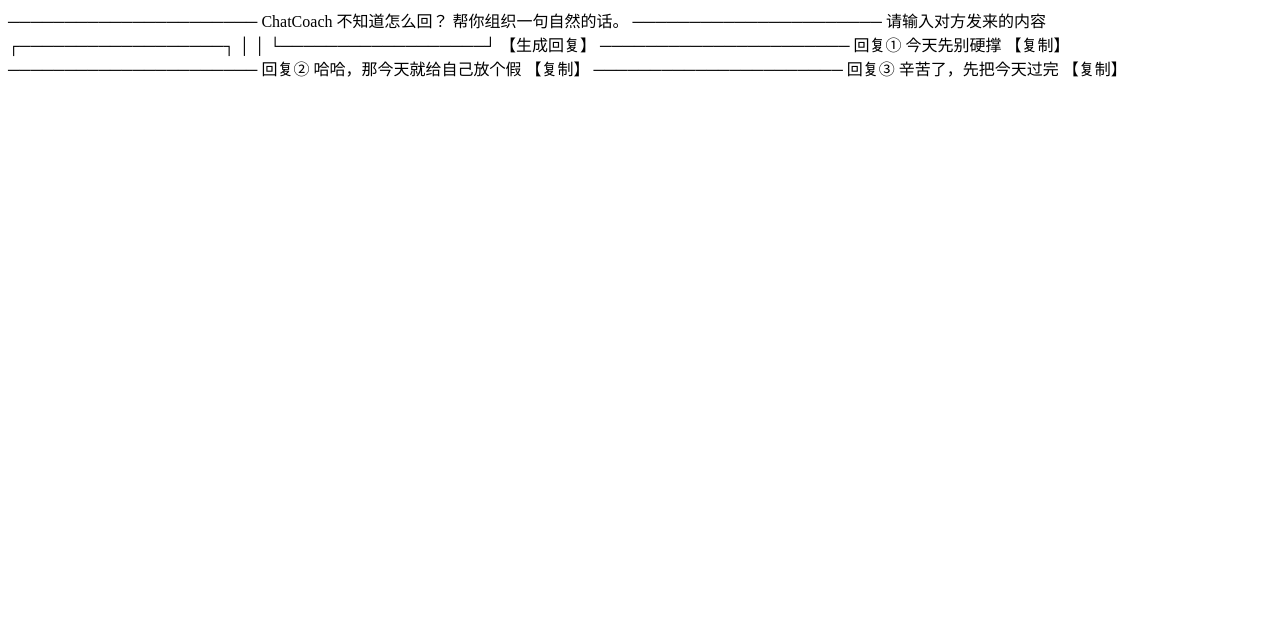
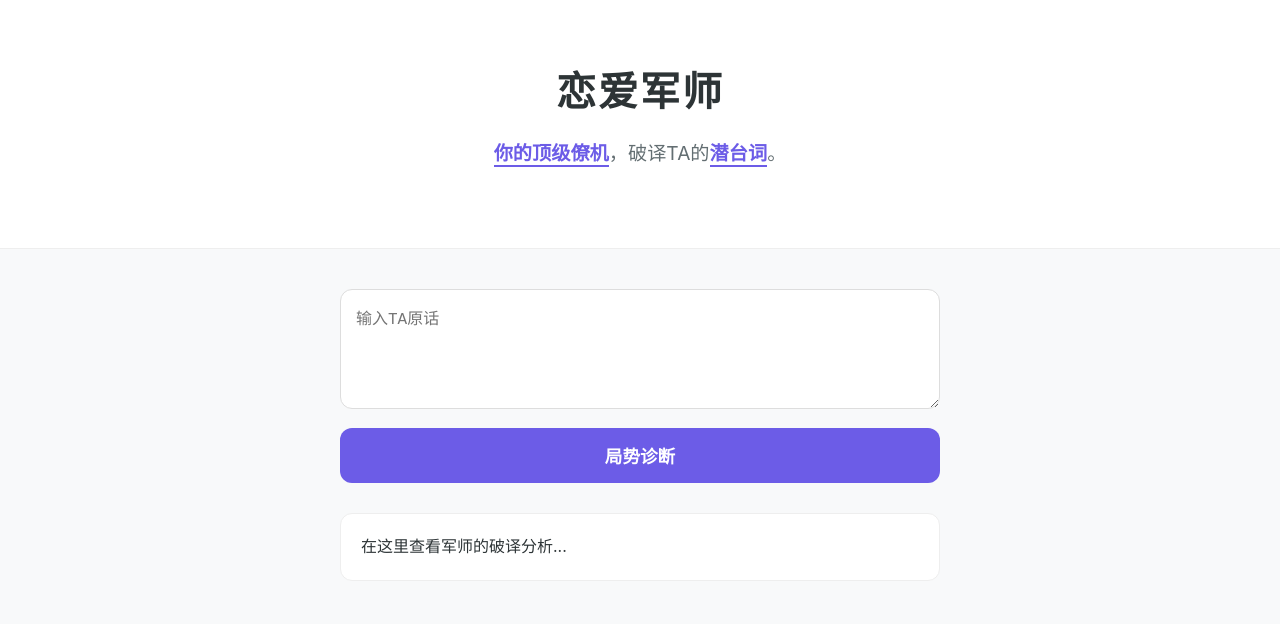
Before and after one commit to xx6447204-create/love-coach, a plain HTML site: page index.html in a window 1280 px wide. Drawn offline with Linux system fonts and the light colour scheme.

Commit message:
更新前端 index.html 布局

```diff
--- a/index.html
+++ b/index.html
@@ -1,37 +1,113 @@
-──────────────────────
+<!DOCTYPE html>
+<html lang="zh-CN">
+<head>
+    <meta charset="UTF-8">
+    <meta name="viewport" content="width=device-width, initial-scale=1.0">
+    <title>恋爱军师</title>
+    <style>
+        body {
+            font-family: -apple-system, BlinkMacSystemFont, "Segoe UI", Roboto, sans-serif;
+            background: #f8f9fa;
+            margin: 0;
+            padding: 0;
+        }
+        .hero-section {
+            text-align: center;
+            padding: 60px 20px;
+            background-color: #ffffff;
+            border-bottom: 1px solid #eee;
+        }
+        .brand-title {
+            font-size: 2.5rem;
+            color: #2D3436;
+            margin: 0;
+            letter-spacing: 2px;
+        }
+        .slogan {
+            font-size: 1.2rem;
+            color: #636E72;
+            margin-top: 20px;
+            line-height: 1.6;
+        }
+        .highlight {
+            color: #6C5CE7;
+            font-weight: 700;
+            border-bottom: 2px solid #6C5CE7;
+        }
+        .main-container {
+            max-width: 600px;
+            margin: 40px auto;
+            padding: 0 20px;
+        }
+        textarea {
+            width: 100%;
+            height: 120px;
+            padding: 15px;
+            border: 1px solid #ddd;
+            border-radius: 12px;
+            box-sizing: border-box;
+            font-size: 1rem;
+        }
+        button {
+            width: 100%;
+            margin-top: 15px;
+            padding: 15px;
+            background: #6C5CE7;
+            color: white;
+            border: none;
+            border-radius: 12px;
+            cursor: pointer;
+            font-size: 1.1rem;
+            font-weight: bold;
+        }
+        #result {
+            margin-top: 30px;
+            padding: 20px;
+            background: white;
+            border-radius: 12px;
+            border: 1px solid #eee;
+            white-space: pre-wrap;
+            color: #2D3436;
+            line-height: 1.6;
+        }
+    </style>
+</head>
+<body>
+    <header class="hero-section">
+        <h1 class="brand-title">恋爱军师</h1>
+        <p class="slogan">
+            <span class="highlight">你的顶级僚机</span>，破译TA的<span class="highlight">潜台词</span>。
+        </p>
+    </header>
+    <main class="main-container">
+        <textarea id="userInput" placeholder="输入TA原话"></textarea>
+        <button onclick="getAdvice()">局势诊断</button>
+        <div id="result">在这里查看军师的破译分析...</div>
+    </main>
+    <script>
+        async function getAdvice() {
+            const input = document.getElementById('userInput').value;
+            const resultDiv = document.getElementById('result');
+            if (!input) return alert("请先输入内容！");
 
-ChatCoach
-
-不知道怎么回？
-帮你组织一句自然的话。
-
-──────────────────────
-
-请输入对方发来的内容
-
-┌──────────────────┐
-│                  │
-└──────────────────┘
-
-【生成回复】
-
-──────────────────────
-
-回复①
-今天先别硬撑
-
-【复制】
-
-──────────────────────
-
-回复②
-哈哈，那今天就给自己放个假
-
-【复制】
-
-──────────────────────
-
-回复③
-辛苦了，先把今天过完
-
-【复制】
+            resultDiv.innerText = "军师正在深度破译中，请稍候...";
+            try {
+                const response = await fetch('/api/chat', {
+                    method: 'POST',
+                    headers: { 'Content-Type': 'application/json' },
+                    body: JSON.stringify({ userInput: input })
+                });
+                const data = await response.json();
+                if (data.success) {
+                    const d = data.data;
+                    resultDiv.innerHTML = `<strong>【军师分析】</strong><br>${d.analysis}<br><br><strong>【测试类型】</strong><br>${d.isTest}<br><br><strong>【建议话术】</strong><br>${d.replies.map(r => `• [${r.style}] ${r.content}`).join('<br>')}`;
+                } else {
+                    resultDiv.innerText = "军师大脑塞车了，请检查 API 配置。";
+                }
+            } catch (e) {
+                resultDiv.innerText = "网络连接异常，请重试。";
+            }
+        }
+    </script>
+</body>
+</html>
```
